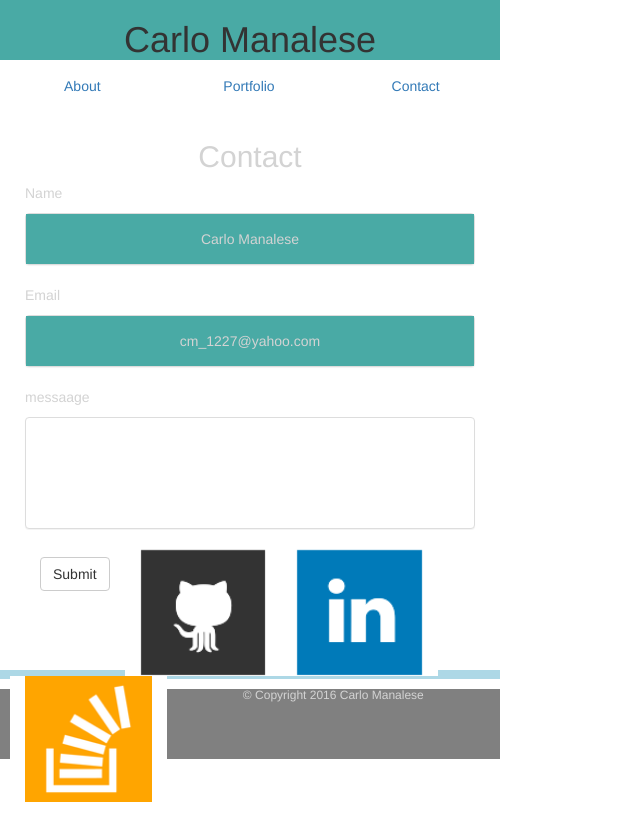
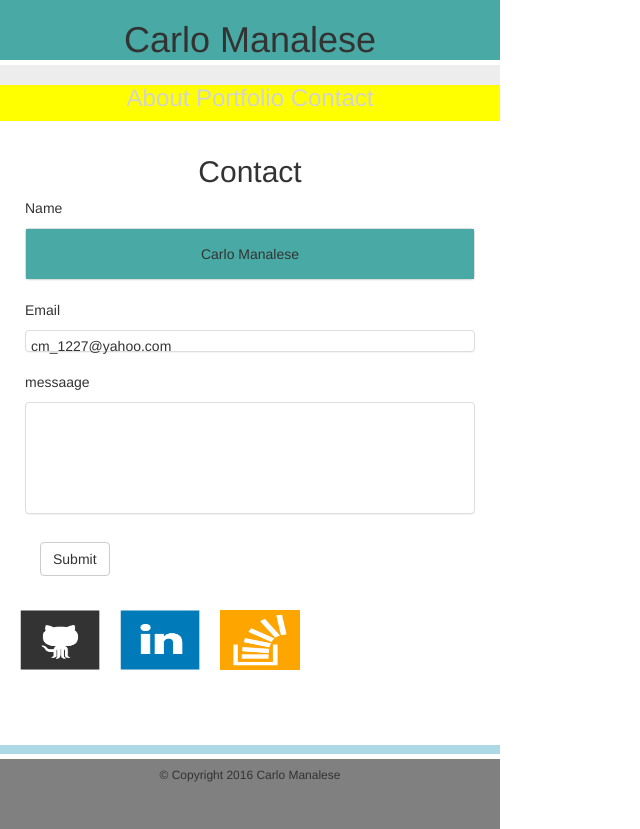
Before and after one commit to Lucky27/bootstrap-portfolio, a plain HTML site: page contact.html in a window 1280 px wide. Shown: the whole page, without its empty margins (0-640 px from the left). Before the commit the page ends 802 px from the top, so only its background shows below. Drawn offline with nearby package versions, Linux system fonts and the light colour scheme.

Commit message:
second commit

```diff
--- a/contact.html
+++ b/contact.html
@@ -1,8 +1,10 @@
 <!DOCTYPE html>
 <html>
 <head>
+
 	<title>Contact grid</title>
 <link rel="stylesheet" type="text/css" href="contactstyle.css">
+
 <link rel="stylesheet" href="https://maxcdn.bootstrapcdn.com/bootstrap/3.3.6/css/bootstrap.min.css" integrity="sha384-1q8mTJOASx8j1Au+a5WDVnPi2lkFfwwEAa8hDDdjZlpLegxhjVME1fgjWPGmkzs7" crossorigin="anonymous">
 
 </head>
@@ -15,13 +17,13 @@
 	</div><!--class title end-->
 	<div class="header">
 
-		<div class="header">
-		<ul class="nav nav-tabs">
-		  <li class="col-sm-4"><a href="#">About</a></li>
-		  <li class="col-sm-4"><a href="#">Portfolio</a></li>
-		  <li class="col-sm-4"><a href>Contact</a></li>
-		</ul><!--calss nav nav-tabs end-->
-	</div><!--class text end-->
+		<!--<nav class="navbar navbar-default navbar-fixed-top">
+  <div class="container">
+    <p>About</p>
+  </div>
+</nav>00--><h3>About  Portfolio Contact</h3>
+
+	</div><!--class header end-->
 
 	<div class="sidebar">
 			<h2> Contact</h2>
@@ -51,11 +53,11 @@
 	</div><!--class sidebar end-->
 
 	<div class="content">
-		<img class="col-sm-4" src="image/github-128.png">
-		<img class="col-sm-4" src="image/linkedin-128.png">
-		<img class="col-sm-4" src="image/stackoverflow-128.png">
-	</div><!--class content end-->
+		<img id="four" class="col-sm-4" src="image/github-128.png">
+		<img id="four" class="col-sm-4" src="image/linkedin-128.png">
+		<img id="four" class="col-sm-4" id="" src="image/stackoverflow-128.png">
 
+ </div><!--class row-->
 	<div class="aside">
 
 	</div><!--class aside end-->
--- a/contactstyle.css
+++ b/contactstyle.css
@@ -21,7 +21,8 @@ h1{
 
 h2{
 	color:#49aaa5;
-}
+}/*h2 end*/
+
 h3{
 	background-color:yellow;
 	color:grey;
@@ -39,15 +40,15 @@ p{
 	padding-bottom:0;
 }/*p end*/
 
-
-/**#one{
+}
+*#one{
 	height:10px;
 	margin:5px;
 	padding:0;
 	text-align:left;
 	background-color:white;
 }/*one end*/
-*/
+
 #two{
 	height:10px;
 	margin:5px;
@@ -62,6 +63,12 @@ p{
 	padding:0;
 	background-color:white;
 }/*three*/
+
+#four{
+	height:80px;
+	width:100px;
+	padding:10px;
+}
 
 .panel{
 	background-color:white;
@@ -102,7 +109,7 @@ p{
 	background-color:white;
 	width:470px;
 	margin:10px;
-	margin-top:20px;
+	margin-top:70px;
 
 }/*content end*/
 
--- a/portfolio.html
+++ b/portfolio.html
@@ -4,18 +4,13 @@
 <head>
 
 	<title>homework 2 portfolio</title>
-	<!--link from past homework-->
-	<!-- <link rel="stylesheet" href="https://maxcdn.bootstrapcdn.com/bootstrap/3.3.6/css/bootstrap.min.css">
 
-	 <link rel="stylesheet" href="https://maxcdn.bootstrapcdn.com/bootstrap/3.3.6/css/bootstrap-theme.min.css">
-	 -->
-<!--end of link.-->
+	<meta name="viewport" content="width=device-width, initial-scale=1.0">
+
+	<link rel="stylesheet" type="text/css" href="portfoliostyle.css">
+	 <link rel="stylesheet" href="https://maxcdn.bootstrapcdn.com/bootstrap/3.3.6/css/bootstrap.min.css" integrity="sha384-1q8mTJOASx8j1Au+a5WDVnPi2lkFfwwEAa8hDDdjZlpLegxhjVME1fgjWPGmkzs7" crossorigin="anonymous">
 
 
-
-	<link rel="stylesheet" type="text/css" href="portfoliostyle.css">
-
-    <link rel="stylesheet" href="https://maxcdn.bootstrapcdn.com/bootstrap/3.3.6/css/bootstrap.min.css" integrity="sha384-1q8mTJOASx8j1Au+a5WDVnPi2lkFfwwEAa8hDDdjZlpLegxhjVME1fgjWPGmkzs7" crossorigin="anonymous">
 
 </head><!--head end-->
 
@@ -23,7 +18,7 @@
 
 <div class="container">
 	<div class="title">
-		<h1>Your Name</h1>
+		<h1>Carlo Manalese</h1>
 	</div><!--class title end-->
 
 	<div class="header">
@@ -42,7 +37,8 @@
 		<img id="image" src="image/technics-q-c-640-480-2.jpg">
 		<img id="image" src="image/technics-q-c-640-480-5.jpg">
 		<img id="image" src="image/technics-q-c-640-480-7.jpg">
-	</div>
+	</div><!--class content-->
+
 	<div class="sidebar">
 		<h3>Connect with Me</h3>
 		<br>
--- a/portfoliostyle.css
+++ b/portfoliostyle.css
@@ -93,10 +93,11 @@ img{
 
 .container{
 	background-color:#ededed;
-	border:60px;
+
 
 }
 
 #About{
 	color:#49aaa5;
 }
+@media screen and()
```
Also changed, not shown: index.html (+1 -8 lines), image/cat (1).jpg (added).
